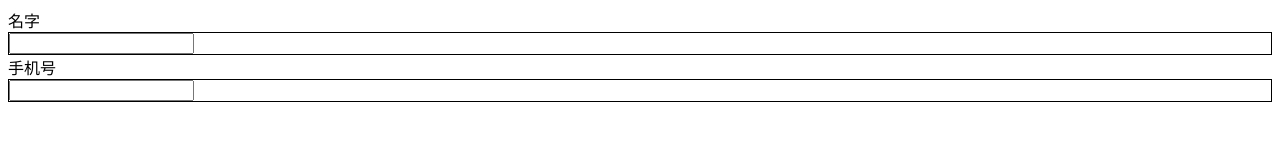
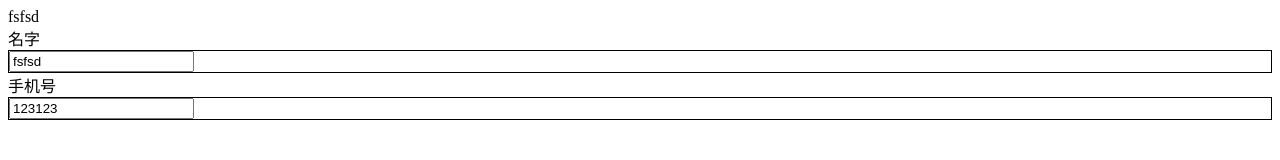
Before and after one commit to panmingshan/form-jquery, a plain HTML site: page index.html in a window 1280 px wide. Drawn offline with nearby package versions, Linux system fonts and the light colour scheme.

Commit message:
Update index.html

```diff
--- a/index.html
+++ b/index.html
@@ -40,7 +40,7 @@
 </body>
 <script src="https://apps.bdimg.com/libs/jquery/2.1.4/jquery.min.js">
 </script>
-<script src="./MForm.js"></script>
+<script src="./form.js"></script>
 <script>
     var models = {
         name: "fsfsd",
```
